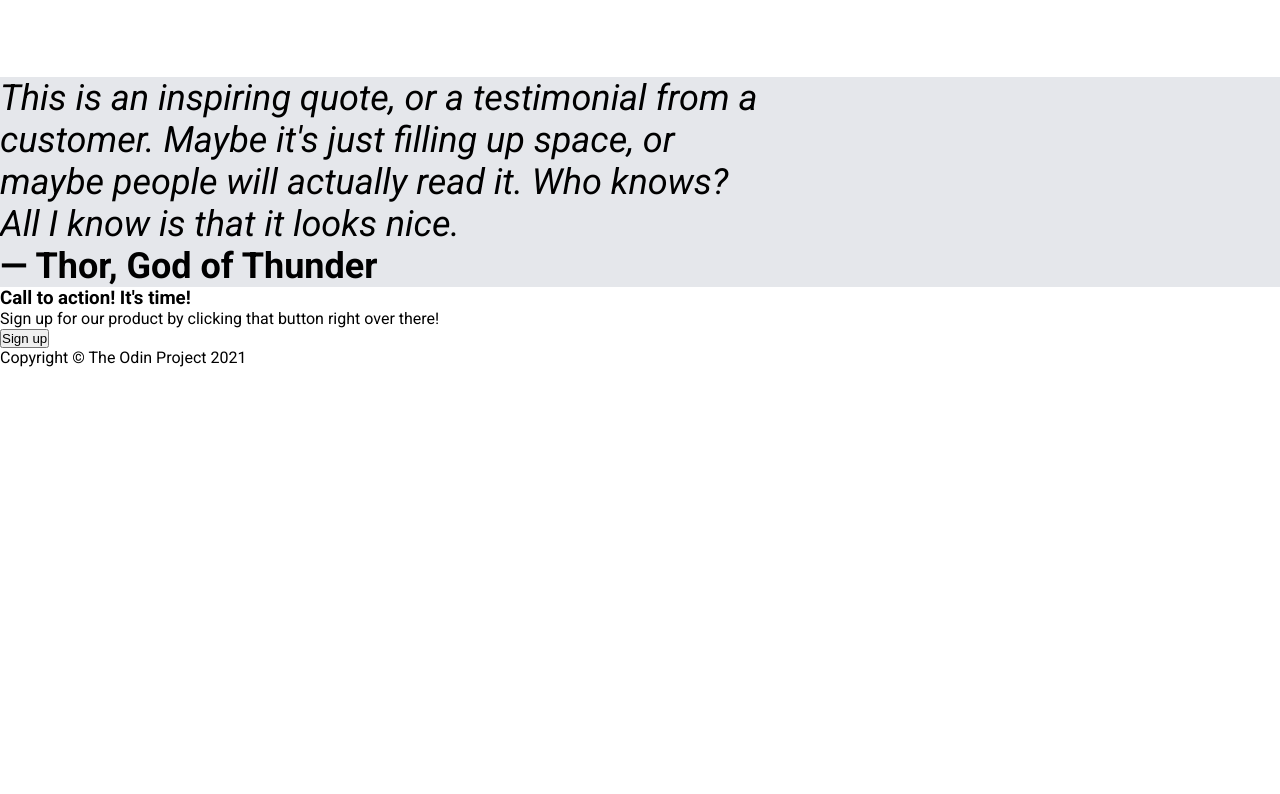
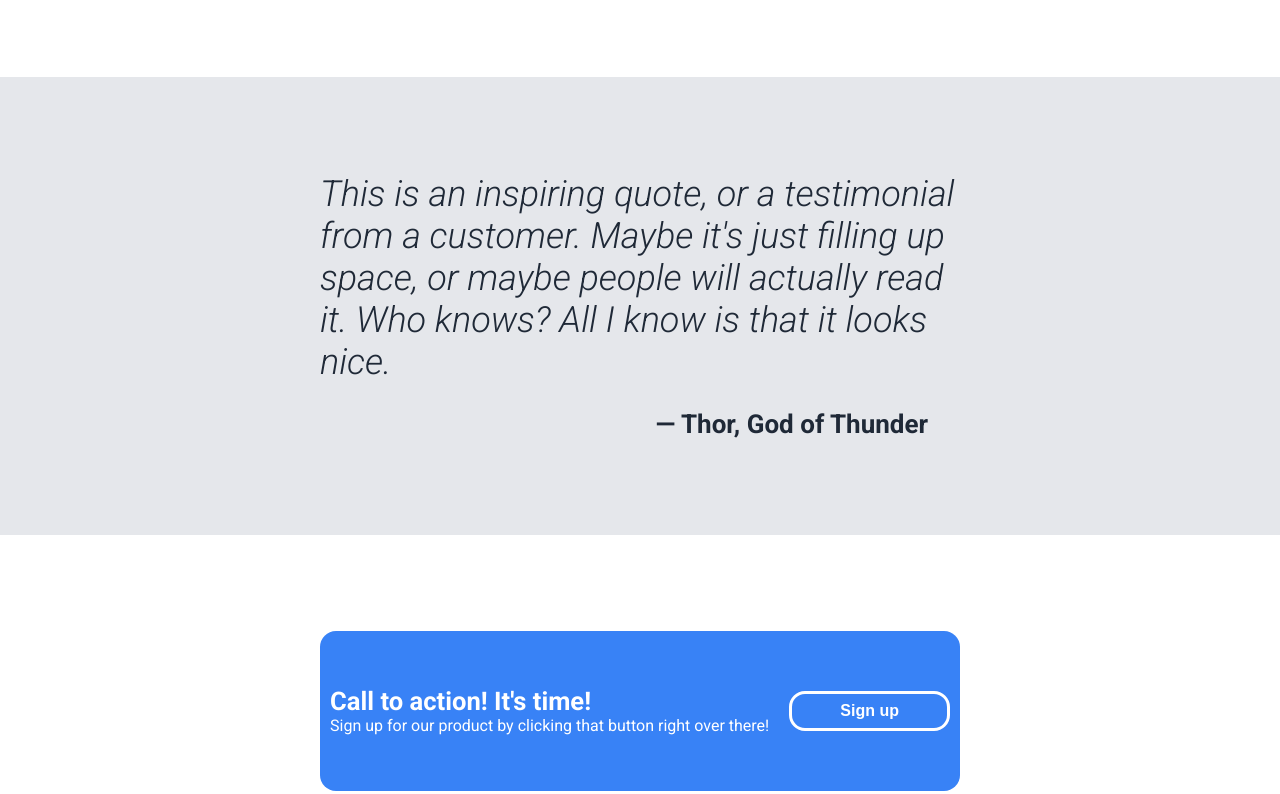
Before and after one commit to smilesandtea/landingPage, a plain HTML site: page index.html in a window 1280 px wide. Shown: the part 1035-1829 px from the top of the page. Before the commit the page ends 1402 px from the top, so only its background shows below. Drawn offline with Linux system fonts and the light colour scheme.

Commit message:
Finished project

```diff
--- a/css/script.css
+++ b/css/script.css
@@ -126,18 +126,74 @@ header, .hero {
 
 .quote-section {
   background: #E5E7EB;
+  padding: 6em 0;
+  display: flex;
+  flex-direction: column;
+  align-items: center;
 }
 
 .quote {
-  width: 60%;
+  width: 50%;
+  color: #1F2937;
 }
 
 .quote blockquote {
   font-size: 36px;
+  font-weight: 300;
   font-style: italic;
 }
 
 .quote p {
-  font-size: 36px;
+  padding-top: 1em;
+  width: 95%;
+  font-size: 26px;
+  font-weight: bold;
+  text-align: right;
+}
+
+/* Call to Action */
+
+.call-to-action {
+  height: 22em;
+  display: flex;
+  justify-content: center;
+  align-items: center;
+}
+
+.call-to-action-featured {
+  width: 50%;
+  height: 10em;
+  background:#3882f6;
+  border-radius: 1em;
+  color: #fff;
+  display: flex;
+  justify-content: space-around;
+  align-items: center;
+  align-content: center;
+}
+
+.call-to-action-featured h3 {
+  font-size: 1.6em;
+}
+
+.cta-button {
+  background: none;
+  color: #fff;
+  border: 3px solid #fff;
+  border-radius: 1em;
+  padding: .5em 3em;
+  font-size: 1em;
   font-weight: bold;
 }
+
+/* Footer */
+
+footer {
+  background: #1F2937;
+  height: 6em;
+  color: #fff;
+  font-size: 1.1em;
+  display: flex;
+  justify-content: center;
+  align-items: center;
+}
--- a/index.html
+++ b/index.html
@@ -90,13 +90,15 @@
 
     <!-- Beginning of CTA -->
     <div class="call-to-action">
-      <div class="cta-left">
-        <h3>Call to action! It's time!</h3>
-        <p>Sign up for our product by clicking that button right over there!</p>
-      </div>
+      <div class="call-to-action-featured">
+        <div class="cta-left">
+          <h3>Call to action! It's time!</h3>
+          <p>Sign up for our product by clicking that button right over there!</p>
+        </div>
 
-      <div class="cta-left">
-        <button>Sign up</button>
+        <div class="cta-right">
+          <button class="cta-button">Sign up</button>
+        </div>
       </div>
     </div>
     <!-- End of CTA -->
```
